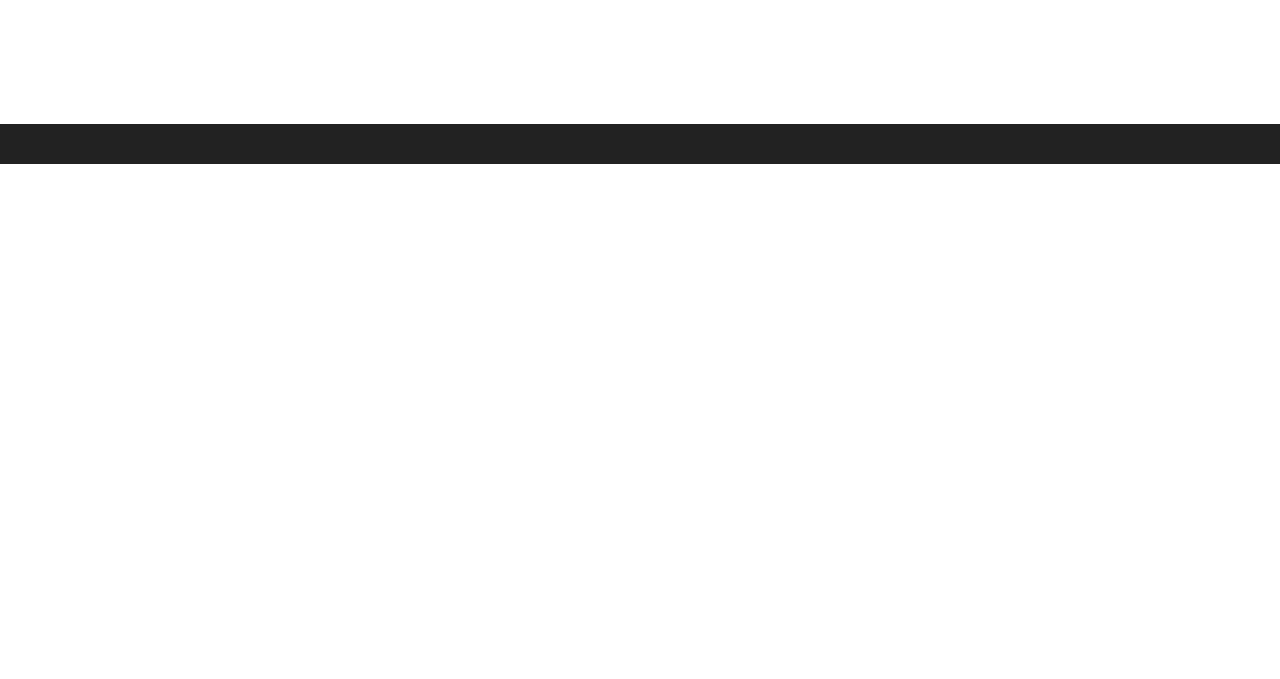
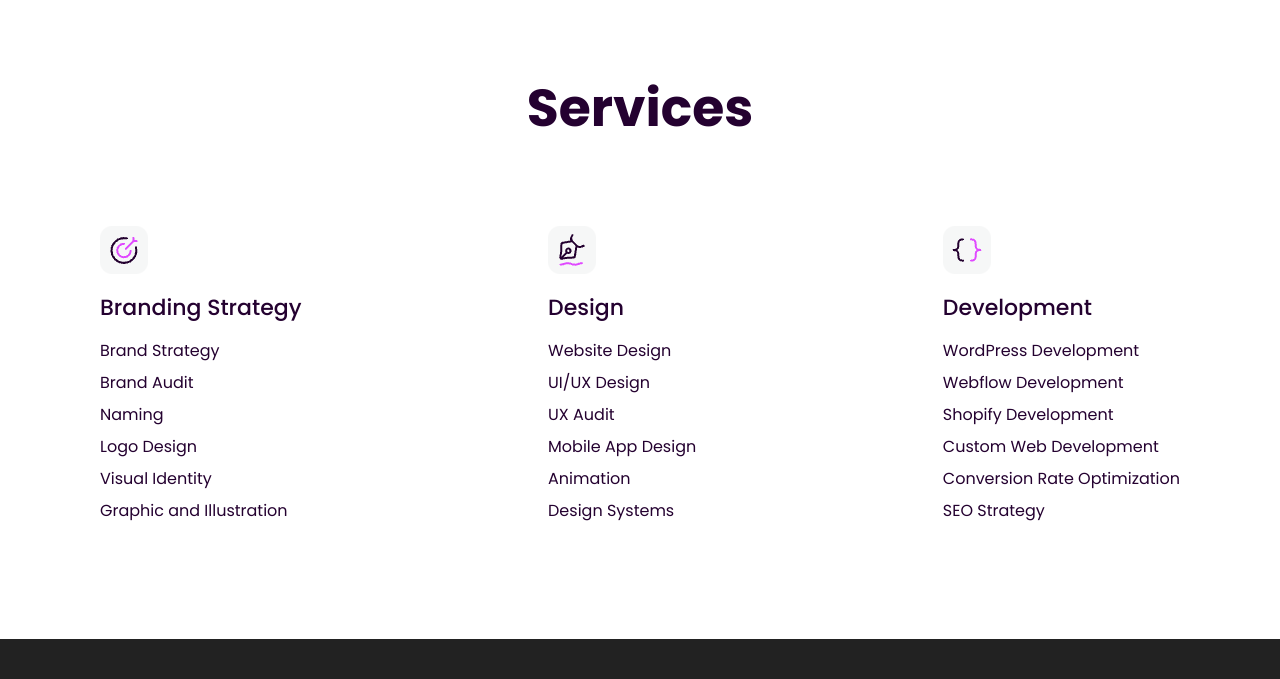
Before and after one commit to yeldynov/im-design, a plain HTML site: page index.html in a window 1280 px wide. Shown: the part 650-1329 px from the top of the page. Before the commit the page ends 814 px from the top, so only its background shows below. Drawn offline with Linux system fonts and the light colour scheme.

Commit message:
+ services section

```diff
--- a/index.html
+++ b/index.html
@@ -26,7 +26,6 @@
             <button>Book a Call</button>
           </div>
           <div class="langs-container">
-            <p>//languages_we_code</p>
             <div class="langs">
               <img src="img/php.png" alt="" />
               <img src="img/js.png" alt="" />
@@ -40,7 +39,49 @@
         </div>
       </section>
     </header>
-    <main></main>
+    <main>
+      <section class="services">
+        <h2>Services</h2>
+        <div class="services-list-container">
+          <div class="s-list">
+            <img src="img/target-icon.png" alt="" />
+            <h5>Branding Strategy</h5>
+            <ul>
+              <li>Brand Strategy</li>
+              <li>Brand Audit</li>
+              <li>Naming</li>
+              <li>Logo Design</li>
+              <li>Visual Identity</li>
+              <li>Graphic and Illustration</li>
+            </ul>
+          </div>
+          <div class="s-list">
+            <img src="img/pen-icon.png" alt="" />
+            <h5>Design</h5>
+            <ul>
+              <li>Website Design</li>
+              <li>UI/UX Design</li>
+              <li>UX Audit</li>
+              <li>Mobile App Design</li>
+              <li>Animation</li>
+              <li>Design Systems</li>
+            </ul>
+          </div>
+          <div class="s-list">
+            <img src="img/code-icon.png" alt="" />
+            <h5>Development</h5>
+            <ul>
+              <li>WordPress Development</li>
+              <li>Webflow Development</li>
+              <li>Shopify Development</li>
+              <li>Custom Web Development</li>
+              <li>Conversion Rate Optimization</li>
+              <li>SEO Strategy</li>
+            </ul>
+          </div>
+        </div>
+      </section>
+    </main>
     <footer></footer>
   </body>
 </html>
--- a/styles/base/_general.scss
+++ b/styles/base/_general.scss
@@ -17,6 +17,10 @@ body {
 
   flex-direction: column;
   justify-content: space-between;
+}
+
+main {
+  margin: 120px 0px;
 }
 
 section {
--- a/styles/components/_header.scss
+++ b/styles/components/_header.scss
@@ -1,11 +1,11 @@
 header {
   section {
-    padding: 80px 100px 120px 100px;
+    padding: 80px 100px 0px 100px;
     display: flex;
     align-items: start;
 
     @media (max-width: 768px) {
-      padding: 50px 20px;
+      padding: 50px 20px 0px;
 
       p {
         text-align: center;
--- /dev/null
+++ b/styles/components/_services.scss
@@ -0,0 +1,52 @@
+.services {
+  display: flex;
+  justify-content: space-between;
+  flex-direction: column;
+
+  h2 {
+    margin: 0 auto;
+    font-size: 52px;
+    font-weight: 700;
+    padding-bottom: 72px;
+  }
+
+  .services-list-container {
+    display: flex;
+    width: 100%;
+    justify-content: space-between;
+    align-items: center;
+    gap: 60px;
+    margin: 0 auto;
+
+    .s-list {
+      display: flex;
+      flex-direction: column;
+      gap: 20px;
+
+      h5 {
+        font-size: 22px;
+        line-height: 130%;
+        font-weight: 500;
+      }
+
+      img {
+        width: 48px;
+        height: 48px;
+      }
+
+      ul {
+        display: flex;
+        flex-direction: column;
+        gap: 16px;
+      }
+    }
+  }
+
+  @media (max-width: 768px) {
+    .services-list-container {
+      flex-direction: column;
+      justify-content: start;
+      align-items: start;
+    }
+  }
+}
--- a/styles/index.scss
+++ b/styles/index.scss
@@ -8,3 +8,4 @@
 
 @import 'components/navbar';
 @import 'components/header';
+@import 'components/services';
```
Also changed, not shown: img/code-icon.png (added), img/pen-icon.png (added), img/target-icon.png (added), styles/index.css, 1 other file.
